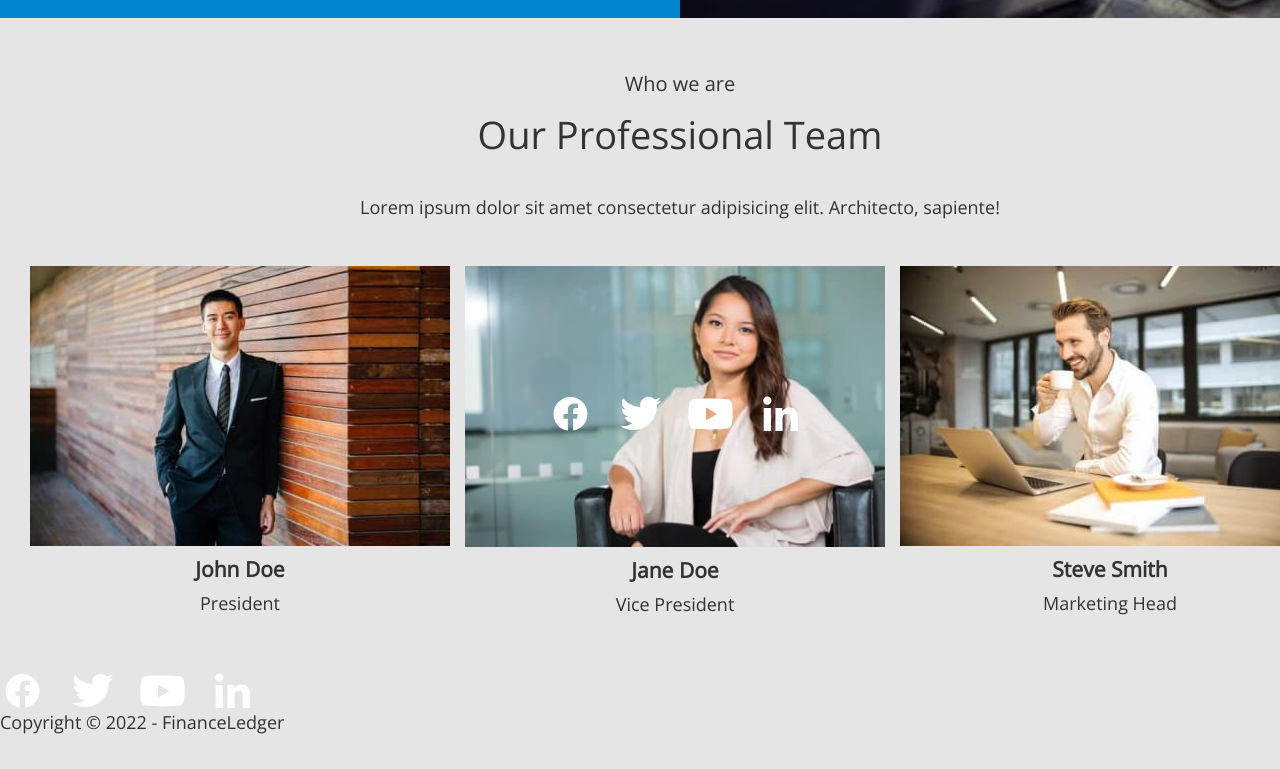
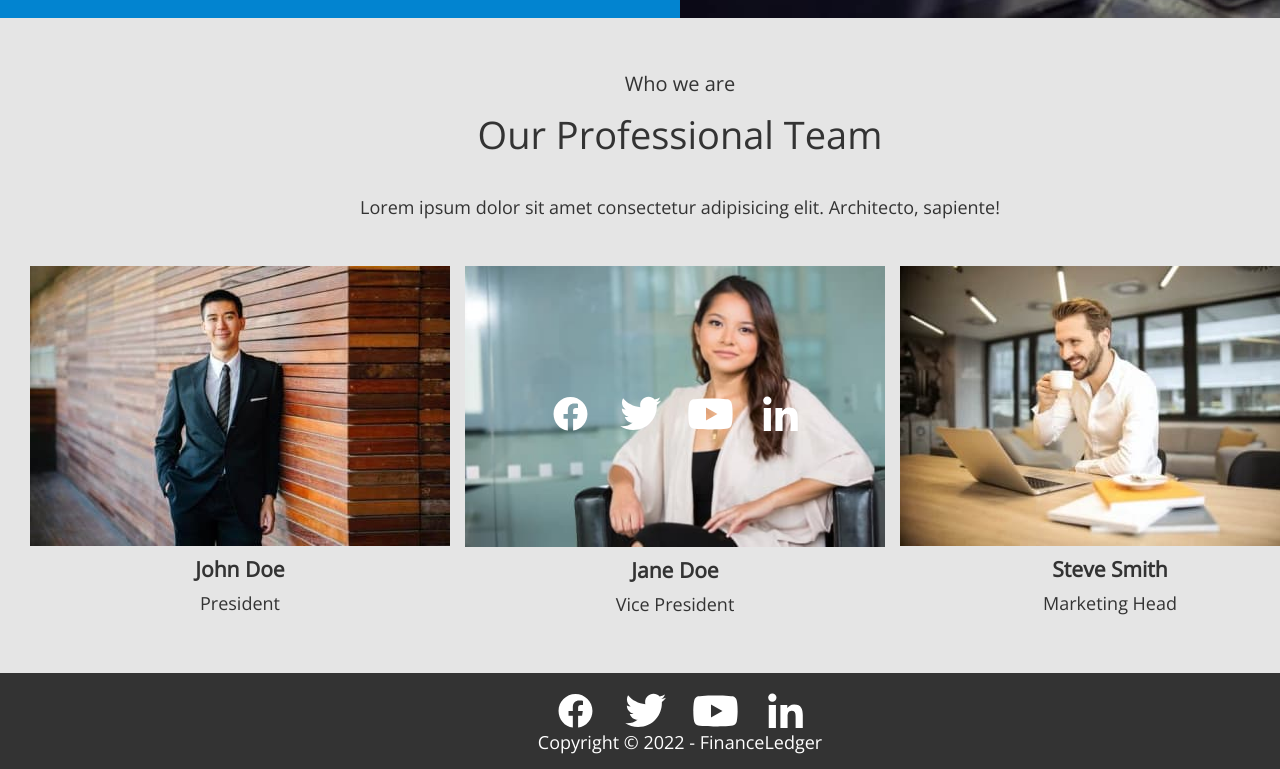
Before and after one commit to W-Sei/fson-64-devmonkeys, a plain HTML site: page index.html in a window 1280 px wide. Shown: the part 2723-3492 px from the top of the page. Before the commit the page ends 3457 px from the top, so only its background shows below. Drawn offline with nearby package versions, Linux system fonts and the light colour scheme.

Commit message:
finished footer

```diff
--- a/css/style.css
+++ b/css/style.css
@@ -445,3 +445,21 @@ address {
   top: 130px;
   left: 82.5px;
 }
+
+/* footer */
+
+.footer {
+  text-align: center;
+  padding-top: 20px;
+  padding-bottom: 16px;
+  background-color: var(--primary-text-color);
+}
+
+.footer-text {
+  color: var(--secondary-text-color);
+}
+
+.footer .icon-list {
+  display: flex;
+  justify-content: center;
+}
--- a/index.html
+++ b/index.html
@@ -398,9 +398,9 @@
       </section>
 
     <!-- Footer -->
-    <footer class="footer">
+    <footer class="footer container">
       <ul class="icon-list list">
-        <li class="icon-item icon">
+        <li class="icon-item icon footer-icon-list">
           <a href="" class="icon-link"
             >
             <svg aria-label="Facebook icon" class="icon-img" height="35">
```
